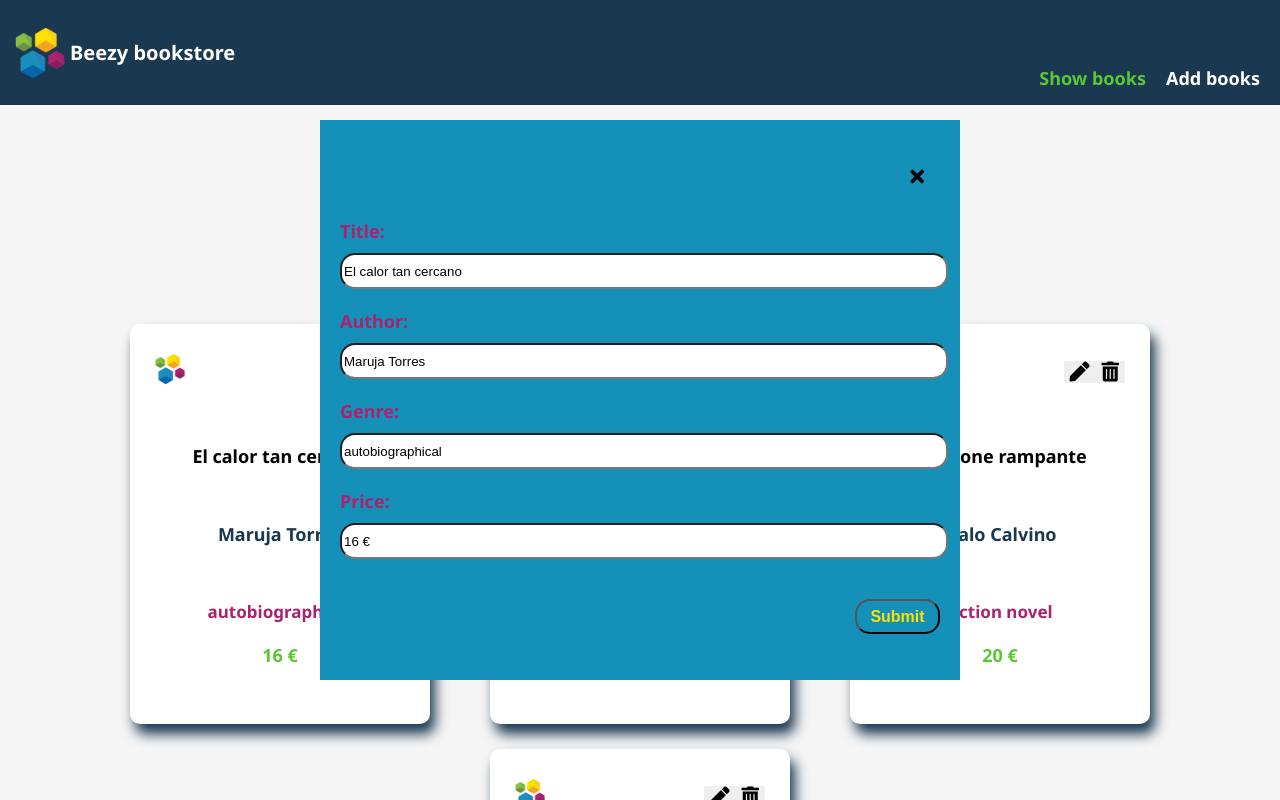
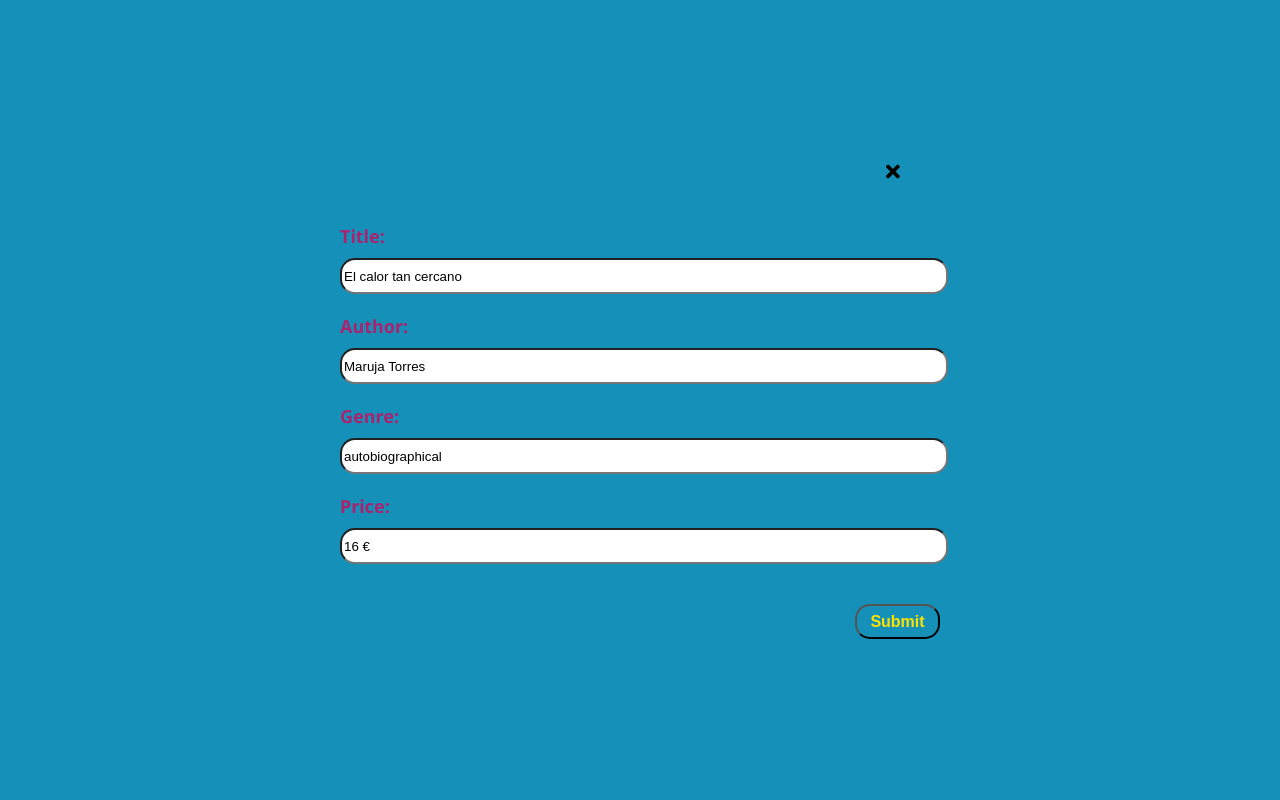
Before and after one commit to natalia-pn/B, a React (Create React App) app: page /#/ in a window 1280 px wide. Both pictures are taken after a click on the button 359 px from the left and 371 px from the top of the page. Shown: the top 800 px of the page. Built offline with nearby package versions, Linux system fonts and the light colour scheme.

Commit message:
Fix modal action buttons' margins

```diff
--- a/src/styles/_update-books-modal.scss
+++ b/src/styles/_update-books-modal.scss
@@ -3,19 +3,17 @@
     top: 50%;
     left: 50%;
     transform: translate(-50%, -50%);
-    background-color: $blue;
-    width: 100%;
-    height: 100%;
+    background-color:$blue;
+    width: 600px;
+    height: 100vh;
     display: flex;
     flex-direction: column;
     justify-content: center;
     align-items: center;
 
     @media all and (min-width:768px) {
-        width: 50vw;
-        max-width: 100%;
-        height: 70vh;
-        max-height: 100%;
+        width: 100vw;
+        height: 100vh;
     }
 
 }
@@ -25,7 +23,9 @@
     flex-direction: column;
     justify-content: center;
     align-items: center;
+    background-color: $blue;
     height: 600px;
+    width: 400px;
 
     @media all and (min-width:768px) {
     width: 600px;
@@ -38,13 +38,13 @@
 
     @media all and (min-width:768px) {
         width: 600px;
-
     }
 }
 
 .Modal__close-button-container {
     align-self: flex-end;
-    margin: 0 10px 30px 0;
+    width: 50px;
+    margin:0 10px 40px 0;
 }
 
 .Modal__close-button {
@@ -63,6 +63,11 @@
 
 .Modal .Send-button__container {
     align-self: flex-end;
+    margin-right: 35px;
+
+    @media all and (min-width:768px) {
+            margin-right: 0;
+    }
 }
 
 
```
